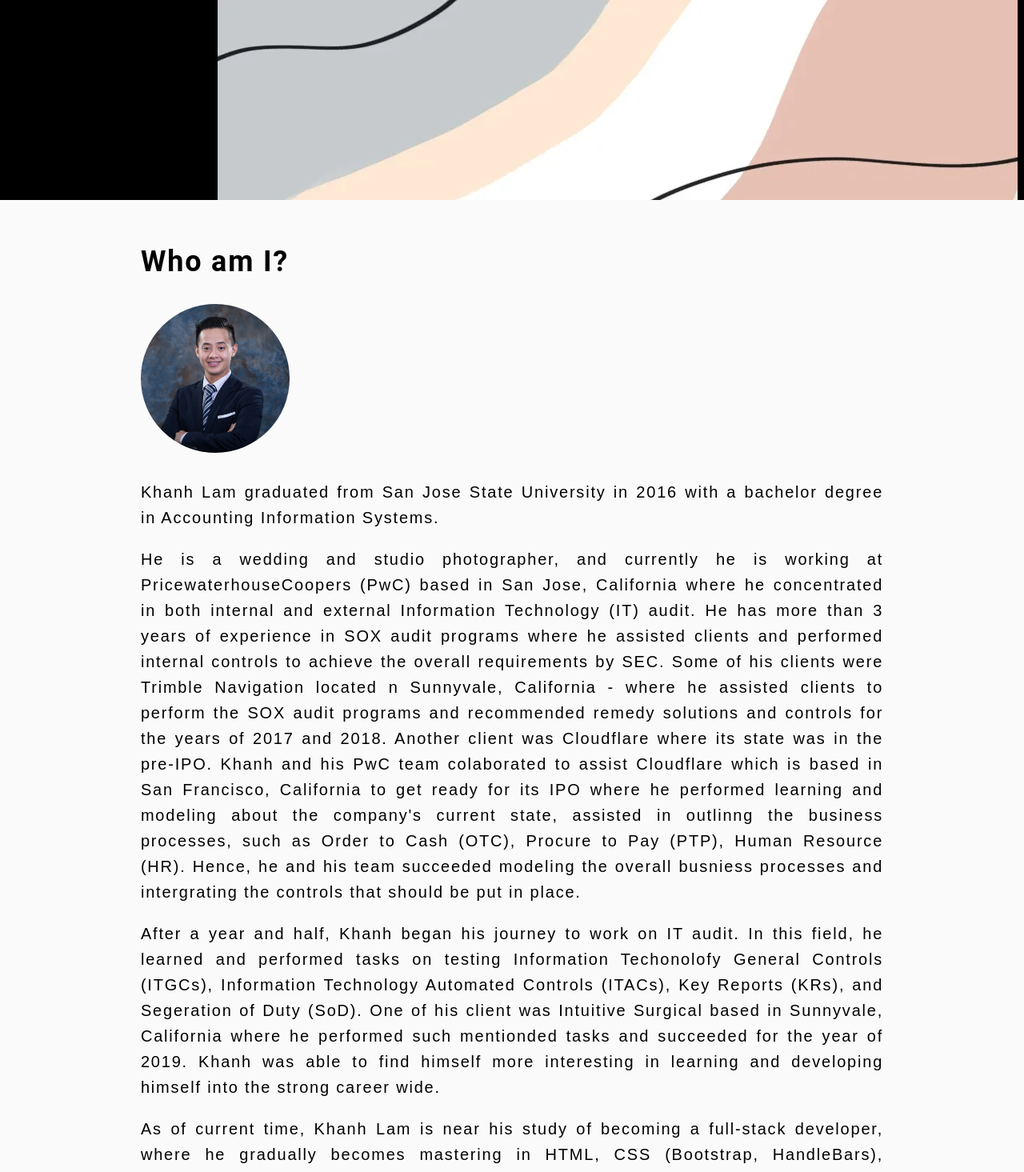
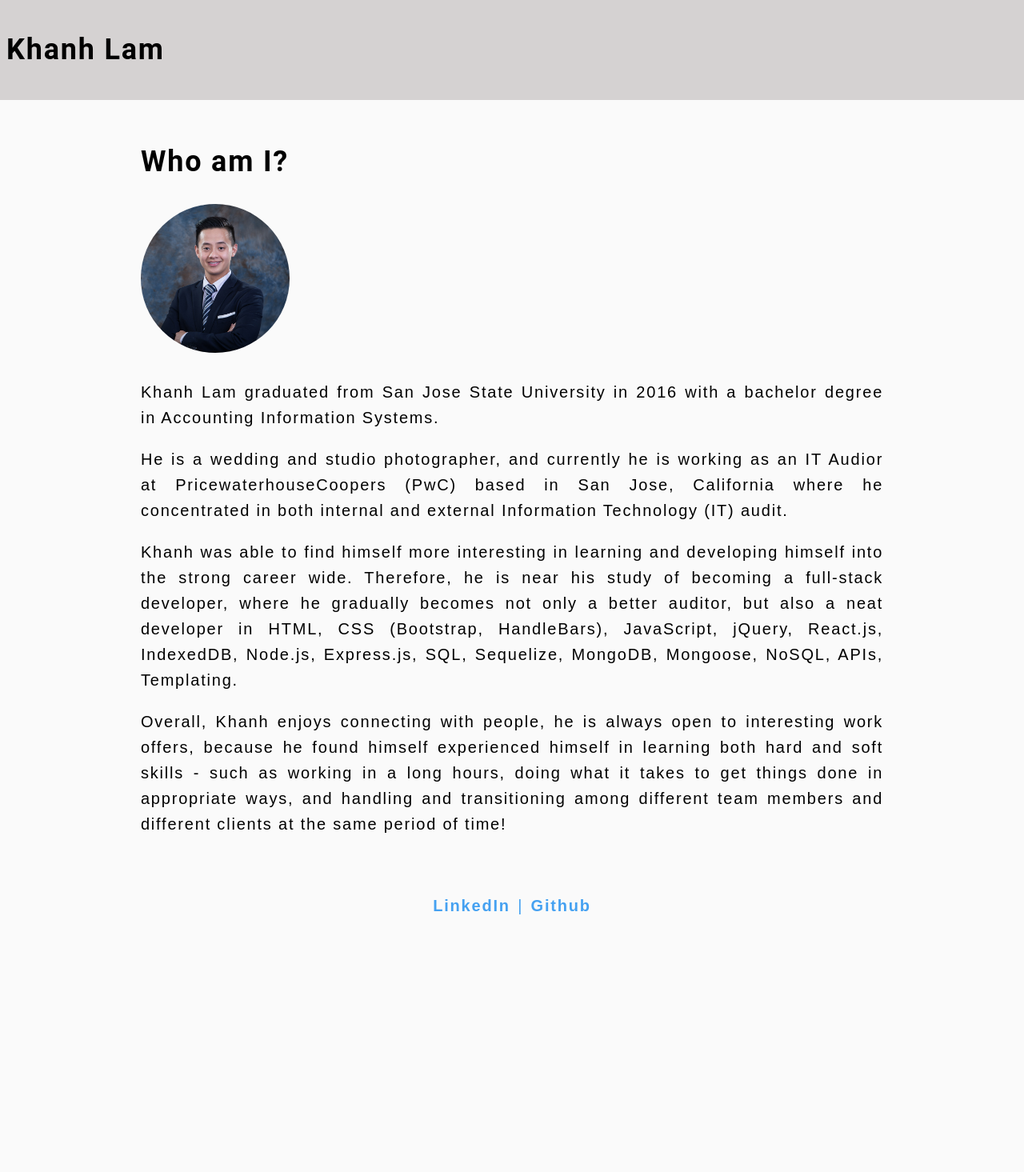
Before and after one commit to khanhlam90/khanhlam_react_portfolio, a React (Create React App) app: page / in a window 1280 px wide. Shown: the top 1465 px of the page at 80% size. After the commit the page ends 1168 px from the top, so only its background shows below. Built offline with nearby package versions, Linux system fonts and the light colour scheme.

Commit message:
Footer component done

```diff
--- a/src/App.js
+++ b/src/App.js
@@ -1,5 +1,6 @@
 import React from 'react';
 import About from './components/About';
+import Footer from './components/Footer';
 import Header from './components/Header';
 
 function App() {
@@ -12,6 +13,7 @@ function App() {
       <main>
       <About></About>
       </main>
+      <Footer />
     </div>
   );
 }
--- a/src/components/About/index.js
+++ b/src/components/About/index.js
@@ -17,22 +17,20 @@ function About() {
                    Khanh Lam graduated from San Jose State University in 2016 with a bachelor degree in Accounting Information Systems.
                 </p>
                 <p>
-                    He is a wedding and studio photographer, and currently he is working at PricewaterhouseCoopers (PwC) based in San Jose, California where he concentrated in both internal and external Information Technology (IT) audit.
-                    He has more than 3 years of experience in SOX audit programs where he assisted clients and performed internal controls to achieve the overall requirements by SEC. Some of his clients were Trimble Navigation located n Sunnyvale, California - where he assisted clients to perform the SOX audit programs and recommended remedy solutions and controls for the years of 2017 and 2018.
-                    Another client was Cloudflare where its state was in the pre-IPO. Khanh and his PwC team colaborated to assist Cloudflare which is based in San Francisco, California to get ready for its IPO where he performed learning and modeling about the company's current state, assisted in outlinng the business processes, such as Order to Cash (OTC), Procure to Pay (PTP), Human Resource (HR).
-                    Hence, he and his team succeeded modeling the overall busniess processes and intergrating the controls that should be put in place.
+                    He is a wedding and studio photographer, and currently he is working as an IT Audior at PricewaterhouseCoopers (PwC)
+                    based in San Jose, California where he concentrated in both internal and external Information Technology (IT) audit.
                 </p>
                 <p>
-                    After a year and half, Khanh began his journey to work on IT audit. In this field, he learned and performed tasks on testing Information Techonolofy General Controls (ITGCs), Information Technology Automated Controls (ITACs), Key Reports (KRs), and Segeration of Duty (SoD).
-                    One of his client was Intuitive Surgical based in Sunnyvale, California where he performed such mentionded tasks and succeeded for the year of 2019.
                     Khanh was able to find himself more interesting in learning and developing himself into the strong career wide.
-                </p>
-                <p>
-                    As of current time, Khanh Lam is near his study of becoming a full-stack developer, where he gradually becomes mastering in HTML, CSS (Bootstrap, HandleBars), JavaScript, jQuery, React.js, IndexedDB,
+                    Therefore, he is near his study of becoming a full-stack developer, where he gradually becomes not only a better auditor,
+                    but also a neat developer in HTML, CSS (Bootstrap, HandleBars), JavaScript, jQuery, React.js, IndexedDB,
                     Node.js, Express.js, SQL, Sequelize, MongoDB, Mongoose, NoSQL, APIs, Templating.
                 </p>
                 <p>
-                    Overall, Khanh enjoys connecting with people, he is always open to interesting work offers, because he found himself experienced himself in learning both hard and soft skills - such as working in a long hours, doing what it takes to get things done in appropriate ways, and handling and transitioning among different team members and different clients at the same period of time!
+                    Overall, Khanh enjoys connecting with people, he is always open to interesting work offers,
+                    because he found himself experienced himself in learning both hard and soft skills -
+                    such as working in a long hours, doing what it takes to get things done in appropriate ways,
+                    and handling and transitioning among different team members and different clients at the same period of time!
                 </p>
             </div>
         </section>
--- a/src/components/Footer/index.js
+++ b/src/components/Footer/index.js
@@ -0,0 +1,27 @@
+import React from "react";
+
+function Footer() {
+  return (
+    <footer>
+        <div>
+            <p>
+                <a
+                    href="https://www.linkedin.com/in/khanh-lam-739b25172"
+                    target="_blank" rel="noreferrer"
+                >
+                    LinkedIn
+                </a>
+
+                {" "}
+                |{" "}{" "}
+
+                <a href="https://github.com/khanhlam90" target="_blank" rel="noreferrer">
+                    Github
+                </a>
+            </p>
+        </div>
+    </footer>
+  );
+}
+
+export default Footer;
--- a/src/components/Header/index.js
+++ b/src/components/Header/index.js
@@ -1,13 +1,12 @@
 import React from 'react';
-import coverImage from '../../assets/cover/cover-image.jpg';
+// import coverImage from '../../assets/cover/hero-bg.jpg';
 
-function Header(props) {
+function Header() {
 
     return (
         <header className="flex-row space-between px-1">
             <h1>Khanh Lam</h1>
-            <img src={coverImage} alt="soft feeling"></img>
-            {props.children}
+            {/* <img src={coverImage} alt="soft feeling"></img> */}
         </header>
     )
 }
--- a/src/index.css
+++ b/src/index.css
@@ -11,6 +11,8 @@ main {
   --light: #fafafa;
   --dark: #000000;
   --darker: #111111;
+  --grey: rgba(194, 189, 189, 0.651);
+  --blue: rgb(69, 161, 241);
   --error: rgb(228, 46, 1);
   --spacing-one: calc(1rem * 0.5);
   --spacing-two: calc(1rem);
@@ -95,7 +97,8 @@ a:hover {
 }
 
 header {
-  background: var(--dark);
+  background: var(--grey);
+  padding: 35px 0;
 }
 
 header a {
@@ -285,7 +288,7 @@ button {
 
 a {
 	border-radius: 5px;
-	color: var(--primary);
+	color: var(--blue);
 	font-weight: 600;
 	padding: 2px 4px;
 	margin-left: -2px;
@@ -302,3 +305,10 @@ a {
   width: 20%;
   margin: 25px 0;
 }
+
+footer p {
+  text-align: center;
+  text-decoration: none;
+  color: var(--blue);
+;
+}
```
